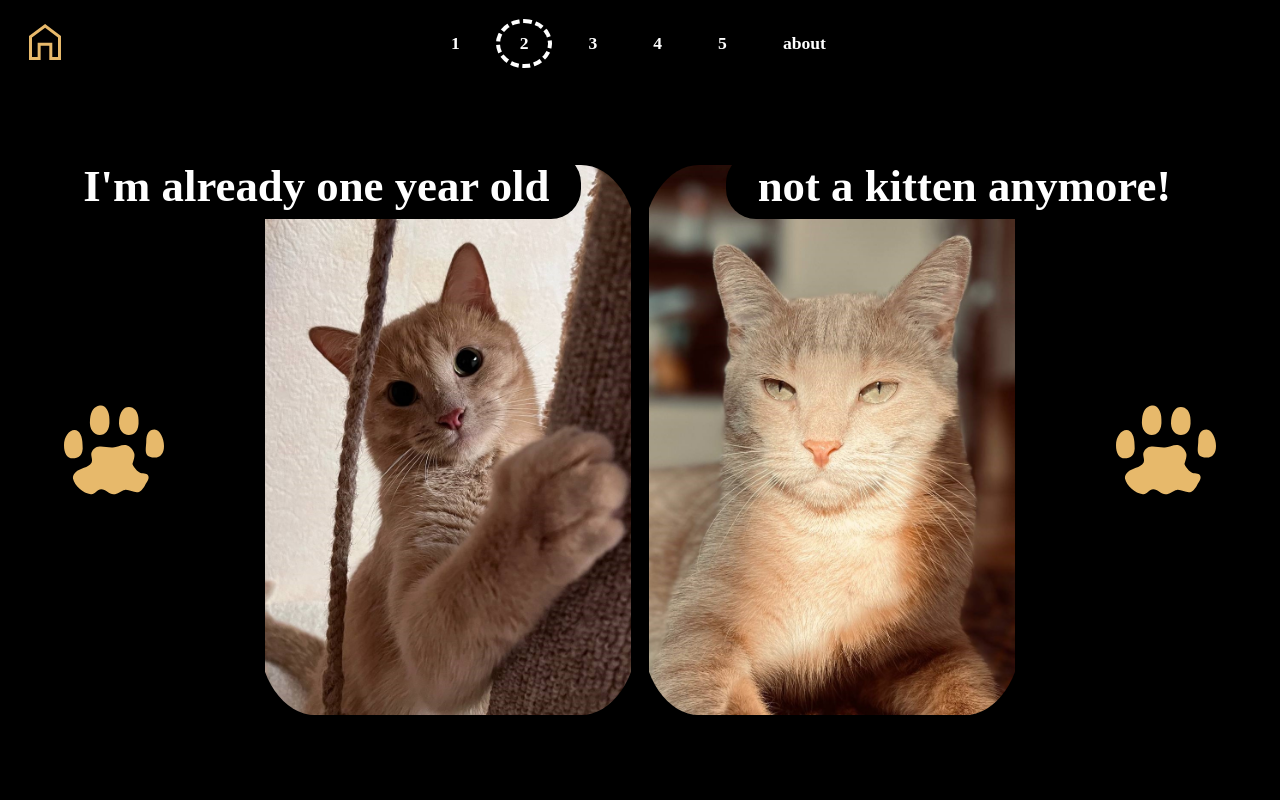
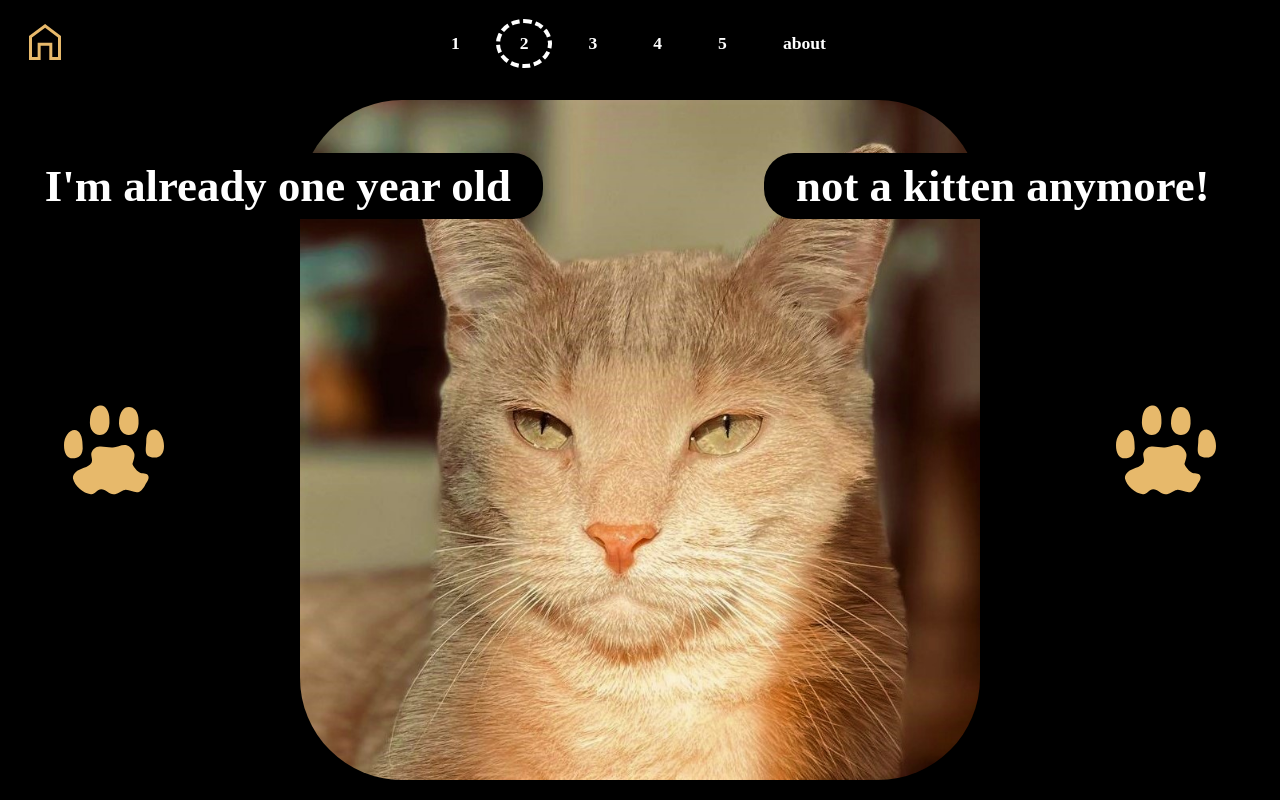
Before and after one commit to PopovDS617/aki, a Next.js app: page /two in a window 1280 px wide. Built offline with nearby package versions, Linux system fonts and the light colour scheme; a web font is replaced by a local one.

Commit message:
pics size changed

```diff
--- a/src/components/3dmodel/cat-model.tsx
+++ b/src/components/3dmodel/cat-model.tsx
@@ -39,7 +39,7 @@ function CatModel(props: JSX.IntrinsicElements['group']) {
   const catRef = useRef<any>(null);
   console.log(catRef);
   useFrame(({}) => {
-    catRef!.current.rotation.y += 0.003;
+    catRef!.current.rotation.y += 0.0027;
   });
 
   return (
--- a/src/pages/five.tsx
+++ b/src/pages/five.tsx
@@ -37,8 +37,8 @@ const PageOne = () => {
       >
         <Image
           src={picSource}
-          width={700}
-          height={700}
+          width={680}
+          height={680}
           alt="cat-pic"
           quality={100}
           priority
--- a/src/pages/four.tsx
+++ b/src/pages/four.tsx
@@ -46,8 +46,8 @@ const PageFour = (props: Props) => {
       >
         <Image
           src={Pic}
-          width={700}
-          height={700}
+          width={680}
+          height={680}
           alt="cat-pic"
           objectFit="contain"
           priority
--- a/src/pages/one.tsx
+++ b/src/pages/one.tsx
@@ -37,8 +37,8 @@ const PageOne = () => {
       >
         <Image
           src={picSource}
-          width={700}
-          height={700}
+          width={680}
+          height={680}
           alt="cat-pic"
           quality={100}
           priority
--- a/src/pages/two.tsx
+++ b/src/pages/two.tsx
@@ -5,8 +5,7 @@ import Link from 'next/link';
 import { motion } from 'framer-motion';
 import PawIcon from '../components/icons/PawIcon';
 import Image from 'next/image';
-import leftPic from '../../public/images/second-pic-left.jpg';
-import rightPic from '../../public/images/second-pic-right.jpg';
+import picSource from '../../public/images/second-pic-right.jpg';
 
 const PageTwo = () => {
   const optionsStart = {
@@ -21,55 +20,33 @@ const PageTwo = () => {
     exit: { opacity: 0, x: 180 },
   };
 
-  const optionsLeftPic = {
-    initial: { opacity: 0, y: 180 },
-    animate: { opacity: 1, y: 0 },
-    exit: { opacity: 0, y: 180 },
-  };
-  const optionsRightPic = {
-    initial: { opacity: 0, y: -180 },
-    animate: { opacity: 1, y: 0 },
-    exit: { opacity: 0, y: -180 },
+  const optionsPic = {
+    initial: { opacity: 0 },
+    animate: { opacity: 1 },
+    exit: { opacity: 0 },
   };
 
   return (
     <div className="page-two">
       <motion.div
         className="second-page-photo"
-        variants={optionsLeftPic}
+        variants={optionsPic}
         initial="initial"
         animate="animate"
         exit="exit"
         transition={{ duration: 0.5 }}
       >
         <Image
-          src={leftPic}
-          width={380}
-          height={550}
+          src={picSource}
+          width={680}
+          height={680}
           alt="cat-pic"
-          objectFit="contain"
           quality={100}
           priority
+          objectFit="contain"
         />
       </motion.div>
-      <motion.div
-        className="second-page-photo"
-        variants={optionsRightPic}
-        initial="initial"
-        animate="animate"
-        exit="exit"
-        transition={{ duration: 0.5 }}
-      >
-        <Image
-          src={rightPic}
-          width={380}
-          height={550}
-          alt="cat-pic"
-          objectFit="contain"
-          quality={100}
-          priority
-        />
-      </motion.div>
+
       <motion.div
         className="header-text-start-page-two"
         variants={optionsStart}
--- a/src/styles/globals.scss
+++ b/src/styles/globals.scss
@@ -308,7 +308,7 @@ a {
 .page-one {
   margin: auto;
   height: 90vh;
-  width: 60%;
+  width: 90%;
   display: flex;
   justify-content: center;
   align-items: center;
@@ -316,13 +316,13 @@ a {
   .header-text-start-page-one {
     @extend .header-text-model;
     margin-bottom: 3rem;
-    left: 15vw;
+    left: 5vw;
     top: 20vh;
   }
   .header-text-end-page-one {
     @extend .header-text-model;
     margin-top: 2rem;
-    right: 5vw;
+    right: 1vw;
     top: 30vh;
   }
 
@@ -331,9 +331,14 @@ a {
     align-items: center;
     justify-content: center;
     z-index: 1;
-    width: 70%;
+    width: 60%;
+    height: 20%;
     img {
-      border-radius: 10%;
+      border-radius: 15%;
+    }
+
+    @media (min-width: 1200px) {
+      width: 90%;
     }
   }
 }
@@ -341,20 +346,20 @@ a {
 .page-two {
   margin: auto;
   height: 90vh;
-  width: 60%;
+  width: 90%;
   display: flex;
   justify-content: center;
   align-items: center;
 
   .header-text-start-page-two {
     @extend .header-text-model;
-    left: 4vw;
+    left: 1vw;
     top: 20vh;
   }
 
   .header-text-end-page-two {
     @extend .header-text-model;
-    right: 6vw;
+    right: 3vw;
     top: 20vh;
   }
 
@@ -363,10 +368,14 @@ a {
     align-items: center;
     justify-content: center;
     z-index: 1;
-    width: 70%;
-
+    width: 60%;
+    height: 80%;
     img {
       border-radius: 15%;
+    }
+
+    @media (min-width: 1200px) {
+      width: 90%;
     }
   }
 }
@@ -374,7 +383,7 @@ a {
 .page-three {
   margin: auto;
   height: 90vh;
-  width: 60%;
+  width: 90%;
   display: flex;
   justify-content: center;
   align-items: center;
@@ -386,7 +395,7 @@ a {
   }
 
   .page-three-content {
-    width: 100%;
+    width: 60%;
     display: flex;
     flex-direction: column;
     justify-content: center;
@@ -429,7 +438,7 @@ a {
 .page-four {
   margin: auto;
   height: 90vh;
-  width: 60%;
+  width: 90%;
   display: flex;
   justify-content: center;
   align-items: center;
@@ -437,13 +446,13 @@ a {
   .header-text-start-page-four {
     @extend .header-text-model;
     margin-bottom: 3rem;
-    left: 15vw;
+    left: 5vw;
     top: 20vh;
   }
   .header-text-end-page-four {
     @extend .header-text-model;
     margin-top: 2rem;
-    right: 20vw;
+    right: 10vw;
     top: 30vh;
   }
 
@@ -452,9 +461,14 @@ a {
     align-items: center;
     justify-content: center;
     z-index: 1;
-    width: 70%;
+    width: 60%;
+    height: 80%;
     img {
-      border-radius: 10%;
+      border-radius: 15%;
+    }
+
+    @media (min-width: 1200px) {
+      width: 90%;
     }
   }
 }
@@ -462,7 +476,7 @@ a {
 .page-five {
   margin: auto;
   height: 90vh;
-  width: 60%;
+  width: 90%;
   display: flex;
   justify-content: center;
   align-items: center;
@@ -470,13 +484,13 @@ a {
   .header-text-start-page-five {
     @extend .header-text-model;
     margin-bottom: 3rem;
-    left: 22vw;
+    left: 10vw;
     top: 20vh;
   }
   .header-text-end-page-five {
     @extend .header-text-model;
     margin-top: 2rem;
-    right: 8vw;
+    right: 5vw;
     top: 30vh;
   }
 
@@ -485,9 +499,14 @@ a {
     align-items: center;
     justify-content: center;
     z-index: 1;
-    width: 70%;
+    width: 60%;
+    height: 80%;
     img {
       border-radius: 10%;
+    }
+
+    @media (min-width: 1200px) {
+      width: 90%;
     }
   }
 }
```
Also changed, not shown: public/images/second-pic-alt.jpg (added), public/images/second-pic-right.jpg.
